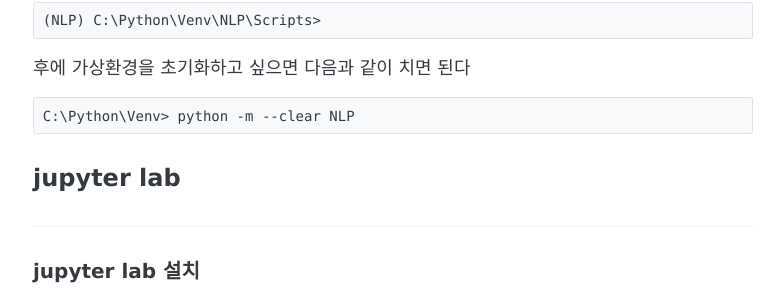
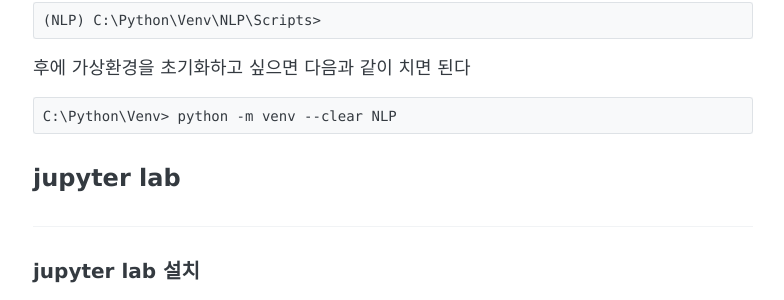
Before and after one commit to stellarway/stellarway.github.io, a Jekyll site: the page built from _posts/2019-08-23-setup.md, in a window 1280 px wide and 900 px high, scrolled down 2489 px. Shown: the part 152-452 px from the top of the window, without its empty margins (247-1031 px from the left). Built offline with Jekyll 4.4.1, drawn with Linux system fonts in a browser that asks for light colours; some of the changed lines change nothing that is shown.

Commit message:
_posts/2019-08-23-setup.md updated

````diff
--- a/_posts/2019-08-23-setup.md
+++ b/_posts/2019-08-23-setup.md
@@ -57,7 +57,7 @@ C:\Python\Venv\NLP\Scripts>activate
 ```
   후에 가상환경을 초기화하고 싶으면 다음과 같이 치면 된다
  ```
-C:\Python\Venv> python -m --clear NLP
+C:\Python\Venv> python -m venv --clear NLP
 ```
 
 ## jupyter lab
@@ -149,6 +149,6 @@ Now, you can post anything directly...
 지금까지 개발환경을 어떻게 설정했는 지 알아보고 기록하였다.
 앞으로 추가적인 정보(테마나 무슨 패키지를 설치했는지 등)을 지속적으로 업데이트할 예정이다.
 <!--stackedit_data:
-eyJoaXN0b3J5IjpbLTEyMzc0OTMyNzIsMTkyMjc1MzUwLC0xOT
-g0MTgxNTE3LDE0ODY0MDU1MDldfQ==
+eyJoaXN0b3J5IjpbMTIzNTQ1OTEwOSwtMTIzNzQ5MzI3MiwxOT
+IyNzUzNTAsLTE5ODQxODE1MTcsMTQ4NjQwNTUwOV19
 -->
````
